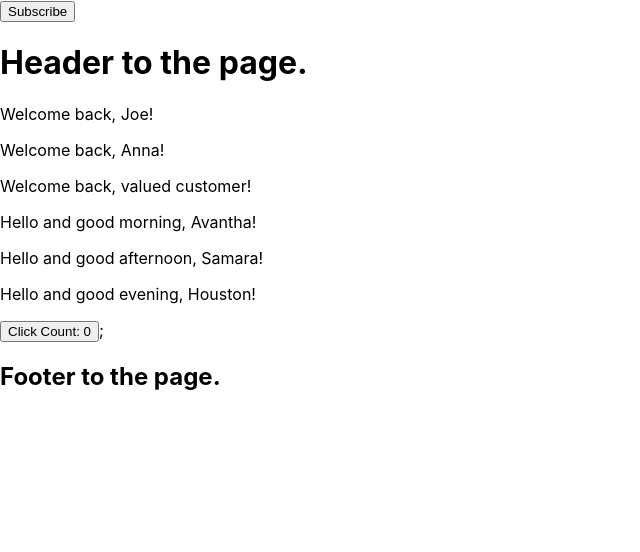
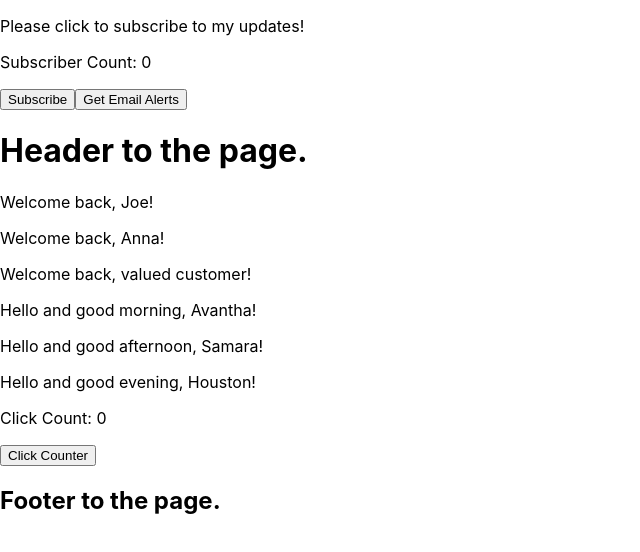
Before and after one commit to Thinkful-Ed/starter-react-testing, a React (Create React App) app: page / in a window 1280 px wide. Shown: the top 552 px of the page, without its empty margins (0-640 px from the left). Built offline with nearby package versions, Linux system fonts and the light colour scheme.

Commit message:
added Subscribe button

```diff
--- a/src/App.js
+++ b/src/App.js
@@ -4,34 +4,13 @@ import WelcomeBack from "./WelcomeBack";
 import Greeting from "./Greeting";
 import CountButton from "./CountButton";
 import Footer from "./Footer";
+import Subscribe from "./Subscribe.js";
 
 function App() {
-  // const a =  useState(false);
-  // const [subscribed, setSubscribed] = a;
 
-  const [subscribed, setSubscribed] = useState(false);
-  /*
-  useState function take the initial value, false, returns an array
-  whose first value is the variable subscribed, and the second value is a function, setSubscribed
-  */
-
-  //how to see state change without installing
-
-  // useEffect(() => {
-  //   console.log(subscribed, "- Has changed");
-  // }, [subscribed]);
-
-  // const handleClick = (evt) => {
-  //   console.log("Subscribing!");
-  //   console.log(evt.target);
-  //   //alert("You subscribed!");
-  // };
-  console.log("Subscribed status:", subscribed);
   return (
     <>
-      <button onClick={() => setSubscribed(!subscribed)}>
-        {subscribed ? "Unsubscribe" : "Subscribe"}
-      </button>
+      <Subscribe />
       <Header />
       <WelcomeBack name="Joe" />
       <WelcomeBack name="Anna" />
@@ -39,7 +18,7 @@ function App() {
       <Greeting name={"Avantha"} greeting={"good morning"} />
       <Greeting name={"Samara"} greeting={"good afternoon"} />
       <Greeting name={"Houston"} greeting={"good evening"} />
-      <CountButton />;
+      <CountButton />
       <Footer />
     </>
   );
--- a/src/CountButton.js
+++ b/src/CountButton.js
@@ -1,13 +1,14 @@
 import React, { useState } from "react";
 
-function CountButton () {
-  const [clicked,setClicked] = useState(0);
+function CountButton() {
+  const [clicked, setClicked] = useState(0);
   console.log("Count status:", clicked);
   return (
-    <button onClick={() => setClicked(clicked+1)}>Click Count: {clicked}
-    </button>
-
-  )
+    <section>
+      <p>Click Count: {clicked} </p>
+      <button onClick={() => setClicked(clicked + 1)}>Click Counter</button>
+    </section>
+  );
 }
 
 export default CountButton;
--- /dev/null
+++ b/src/Subscribe.js
@@ -0,0 +1,64 @@
+import React, { useState } from "react";
+
+//Avoid asynchronous operations in interactive component:
+function Subscribe() {
+  const [subscribed, setSubscribed] = useState(false);
+  const [subscribedCount, setSubscribedCount] = useState(0);
+  const [alerts, setAlerts] = useState(false);
+
+  return (
+    <section>
+      <p>Please click to subscribe to my updates!</p>
+      <p>Subscriber Count: {subscribedCount}</p>
+      <button
+        onClick={() => {
+          setSubscribed(!subscribed);
+          setSubscribedCount(currentCount => currentCount + 1);
+          setSubscribedCount(function(currentCount){return currentCount+1});
+          if (!alerts) setAlerts(true);
+        }}
+      >
+        {subscribed ? "Unsubscribe" : "Subscribe"}
+      </button>
+      <button onClick={() => setAlerts(!alerts)}>
+        {alerts ? "Stop Email Alerts" : "Get Email Alerts"}
+      </button>
+    </section>
+  );
+}
+
+//Basic interactive component;
+//Create a button that change the state of the element and display different outputs.
+function Subscribe2() {
+  // const a =  useState(false);
+  // const [subscribed, setSubscribed] = a;
+
+  const [subscribed, setSubscribed] = useState(false);
+  /*
+  useState function take the initial value, false, returns an array
+  whose first value is the variable subscribed, and the second value is a function, setSubscribed
+  */
+
+  //how to see state change without installing
+
+  // useEffect(() => {
+  //   console.log(subscribed, "- Has changed");
+  // }, [subscribed]);
+
+  // const handleClick = (evt) => {
+  //   console.log("Subscribing!");
+  //   console.log(evt.target);
+  //   //alert("You subscribed!");
+  // };
+  console.log("Subscribed status:", subscribed);
+  return (
+    <section>
+      <p>Please click to subscribe to my updates!</p>
+      <button onClick={() => setSubscribed(!subscribed)}>
+        {subscribed ? "Unsubscribe" : "Subscribe"}
+      </button>
+    </section>
+  );
+}
+
+export default Subscribe;
```
